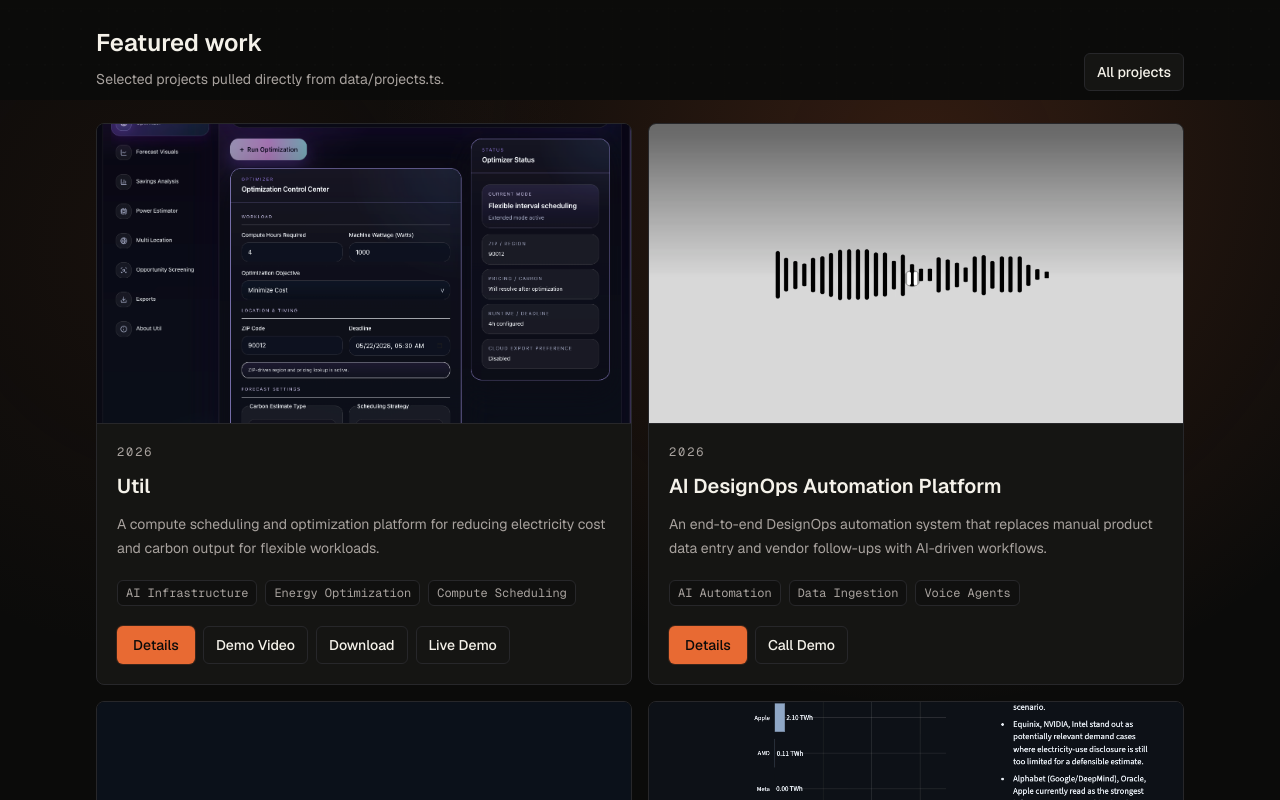
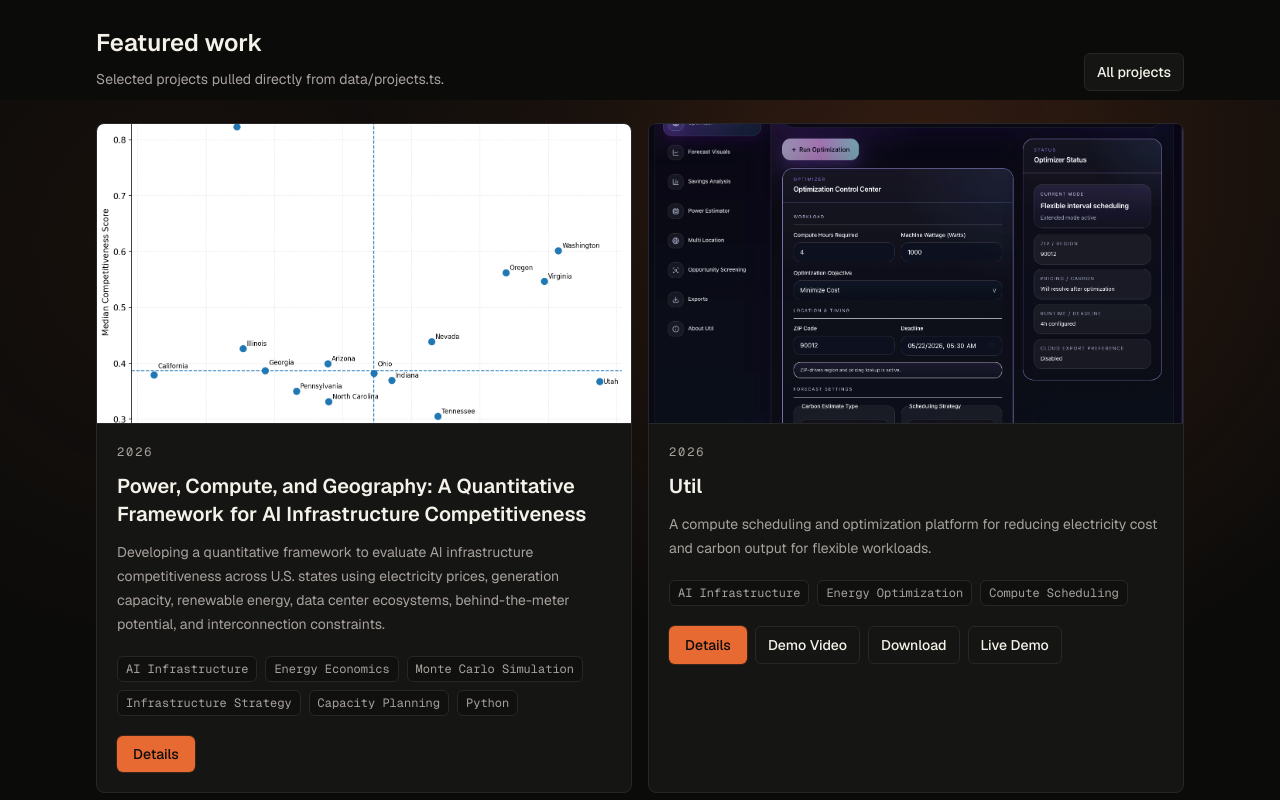
Before and after one commit to finnrcase/finn-portfolio, a Next.js app: page / in a window 1280 px wide. Shown: the part 700-1500 px from the top of the page. Built offline with nearby package versions, Linux system fonts and the light colour scheme; no server answers.

Commit message:
Add AI Infrastructure Competitiveness research project and feature on homepage

```diff
--- a/app/projects/[slug]/page.tsx
+++ b/app/projects/[slug]/page.tsx
@@ -88,6 +88,26 @@ export default async function ProjectDetailPage({ params }: ProjectDetailPagePro
                 ))}
               </div>
 
+              {project.detailSections?.map((section) => (
+                <section key={section.title} className="mt-10">
+                  <h2 className="text-2xl font-semibold tracking-normal">
+                    {section.title}
+                  </h2>
+                  <p className="mt-4 text-sm leading-7 text-muted">
+                    {section.body}
+                  </p>
+                  {section.bullets?.length ? (
+                    <ul className="mt-4 grid gap-3 text-sm leading-6 text-muted">
+                      {section.bullets.map((bullet) => (
+                        <li key={bullet} className="border-l border-line pl-4">
+                          {bullet}
+                        </li>
+                      ))}
+                    </ul>
+                  ) : null}
+                </section>
+              ))}
+
               {project.bullets.length ? (
                 <section className="mt-10">
                   <h2 className="text-2xl font-semibold tracking-normal">Highlights</h2>
@@ -121,6 +141,27 @@ export default async function ProjectDetailPage({ params }: ProjectDetailPagePro
                 </div>
               ) : null}
 
+              {project.metadata?.length ? (
+                <div className="mt-6 border-t border-line pt-5">
+                  <h2 className="font-mono text-xs uppercase tracking-[0.16em] text-muted">
+                    Metadata
+                  </h2>
+                  <div className="mt-4 grid gap-3">
+                    {project.metadata.map((item) => (
+                      <div key={`${item.label}-${item.value}`}>
+                        <p className="font-mono text-xs uppercase tracking-[0.14em] text-muted">
+                          {item.label}
+                        </p>
+                        <p className="mt-1 text-sm leading-6 text-foreground">
+                          {item.value}
+                        </p>
+                      </div>
+                    ))}
+                  </div>
+                </div>
+              ) : null}
+
+              {project.links.length || project.pdfs.length ? (
                 <div className="mt-6 border-t border-line pt-5">
                   <h2 className="font-mono text-xs uppercase tracking-[0.16em] text-muted">
                     Links
@@ -138,6 +179,7 @@ export default async function ProjectDetailPage({ params }: ProjectDetailPagePro
                     ))}
                   </div>
                 </div>
+              ) : null}
             </aside>
           </div>
         </div>
--- a/components/research-card.tsx
+++ b/components/research-card.tsx
@@ -17,7 +17,7 @@ export function ResearchCard({ item }: { item: ResearchItem }) {
       </div>
       <div className="p-5">
         <p className="font-mono text-xs uppercase tracking-[0.16em] text-muted">
-          {item.status} / {item.date}
+          {[item.status, item.category, item.date].filter(Boolean).join(" / ")}
         </p>
         <h2 className="mt-3 text-xl font-semibold tracking-normal">{item.title}</h2>
         <p className="mt-2 text-sm leading-6 text-muted">
--- a/data/projects.ts
+++ b/data/projects.ts
@@ -13,6 +13,12 @@ export type ProjectMetric = {
   value: string;
 };
 
+export type ProjectDetailSection = {
+  title: string;
+  body: string;
+  bullets?: string[];
+};
+
 export type Project = {
   title: string;
   slug: string;
@@ -26,12 +32,85 @@ export type Project = {
   pdfs: ProjectPdf[];
   bullets: string[];
   metrics: ProjectMetric[];
+  metadata?: ProjectMetric[];
+  detailSections?: ProjectDetailSection[];
 };
 
 // Paste project entries from LinkedIn, Notion, GitHub READMEs, case studies, or resume bullets here.
 // Use summary for a short card description and longDescription for the fuller case-study version.
 // Put images in /public/images and PDFs in /public/pdfs, then reference them as /images/placeholder.svg or /pdfs/name.pdf.
 export const projects: Project[] = [
+  {
+    title:
+      "Power, Compute, and Geography: A Quantitative Framework for AI Infrastructure Competitiveness",
+    slug: "ai-infrastructure-competitiveness",
+    summary:
+      "Developing a quantitative framework to evaluate AI infrastructure competitiveness across U.S. states using electricity prices, generation capacity, renewable energy, data center ecosystems, behind-the-meter potential, and interconnection constraints.",
+    longDescription: `This research project investigates how electricity markets, power constraints, and infrastructure characteristics influence the competitiveness of U.S. states for future AI infrastructure deployment.
+
+The goal is to develop a strategy-oriented framework that combines infrastructure economics, energy systems, and quantitative modeling to better understand where and how future AI infrastructure may be deployed.`,
+    image: "/images/MCAIE.png",
+    tags: [
+      "AI Infrastructure",
+      "Energy Economics",
+      "Monte Carlo Simulation",
+      "Infrastructure Strategy",
+      "Capacity Planning",
+      "Python",
+    ],
+    date: "2026",
+    featured: true,
+    links: [],
+    pdfs: [],
+    bullets: [],
+    metrics: [
+      { label: "Status", value: "In Progress" },
+      { label: "Simulations", value: "10,000" },
+    ],
+    metadata: [
+      { label: "Category", value: "Research Project" },
+      { label: "Timeline", value: "2026" },
+      { label: "Role", value: "Independent Researcher" },
+      { label: "Tools", value: "Python, Pandas, NumPy, Matplotlib" },
+      {
+        label: "Focus Areas",
+        value:
+          "Infrastructure Economics, Energy Markets, Capacity Planning, AI Infrastructure, Monte Carlo Simulation",
+      },
+    ],
+    detailSections: [
+      {
+        title: "Research Question",
+        body:
+          "How do electricity markets, generation capacity, renewable energy availability, data center ecosystems, behind-the-meter potential, and interconnection constraints shape state-level competitiveness for future AI infrastructure deployment?",
+      },
+      {
+        title: "Methodology",
+        body:
+          "The project combines state-level competitiveness modeling, Monte Carlo robustness analysis, and behind-the-meter infrastructure economics.",
+        bullets: [
+          "Regional Competitiveness Framework: evaluates states using electricity prices, grid capacity, renewable penetration, data center ecosystems, behind-the-meter potential, and interconnection friction.",
+          "Monte Carlo Robustness Analysis: uses 10,000 simulations with randomized weighting assumptions to identify which states remain competitive across a wide range of possible infrastructure priorities.",
+          "Behind-the-Meter Infrastructure Economics: compares grid power, natural gas generation, solar generation, and hybrid power architectures to evaluate the lowest-cost energy strategies for large-scale AI infrastructure.",
+        ],
+      },
+      {
+        title: "Key Findings",
+        body:
+          "Initial findings focus on the interaction between low-cost power, grid availability, renewable generation, existing data center ecosystems, and deployment friction. The framework is designed to identify states that remain competitive even when infrastructure priorities shift across cost, capacity, reliability, and sustainability assumptions.",
+      },
+      {
+        title: "Visualizations",
+        body:
+          "The featured visualization maps state competitiveness strength against robustness across the Monte Carlo simulation set, highlighting how median competitiveness and score volatility differ across leading states.",
+      },
+      {
+        title: "Future Work",
+        body:
+          "Future work will refine data sources, expand the state-level scoring model, incorporate additional interconnection and power procurement constraints, and translate the framework into a clearer decision tool for AI infrastructure strategy.",
+      },
+    ],
+  },
   {
     title: "Util",
     slug: "util",
--- a/data/research.ts
+++ b/data/research.ts
@@ -8,6 +8,7 @@ export type ResearchStatus =
   | "Preprint"
   | "In review"
   | "Working paper"
+  | "In Progress"
   | "Draft";
 
 export type ResearchItem = {
@@ -15,6 +16,7 @@ export type ResearchItem = {
   abstract: string;
   date: string;
   authors: string[];
+  category?: string;
   tags: string[];
   image: string;
   pdf: string;
@@ -25,6 +27,32 @@ export type ResearchItem = {
 // Paste abstracts, author lists, paper links, lab notes, and Notion research summaries here.
 // Keep abstract as the longer research description. Add PDFs to /public/pdfs and images to /public/images.
 export const research: ResearchItem[] = [
+  {
+    title:
+      "Power, Compute, and Geography: A Quantitative Framework for AI Infrastructure Competitiveness",
+    abstract:
+      "Developing a quantitative framework to evaluate AI infrastructure competitiveness across U.S. states using electricity prices, generation capacity, renewable energy, data center ecosystems, behind-the-meter potential, and interconnection constraints. The project combines state-level competitiveness modeling, 10,000 Monte Carlo simulations, and behind-the-meter power economics to analyze how energy markets and grid conditions may influence future AI infrastructure deployment.",
+    date: "2026",
+    authors: ["Finn Case"],
+    category: "Research Project",
+    tags: [
+      "AI Infrastructure",
+      "Energy Economics",
+      "Monte Carlo Simulation",
+      "Infrastructure Strategy",
+      "Capacity Planning",
+      "Python",
+    ],
+    image: "/images/MCAIE.png",
+    pdf: "",
+    links: [
+      {
+        label: "Project page",
+        url: "/projects/ai-infrastructure-competitiveness",
+      },
+    ],
+    status: "In Progress",
+  },
   {
     title:
       "Quantitative Modeling of AI Data Center Emissions Under Alternative Energy Policies",
```
Also changed, not shown: public/images/MCAIE.png (added), 1 other file (tests, documents, lock files or other folders). Lines whose indentation alone changed are shown as unchanged.
